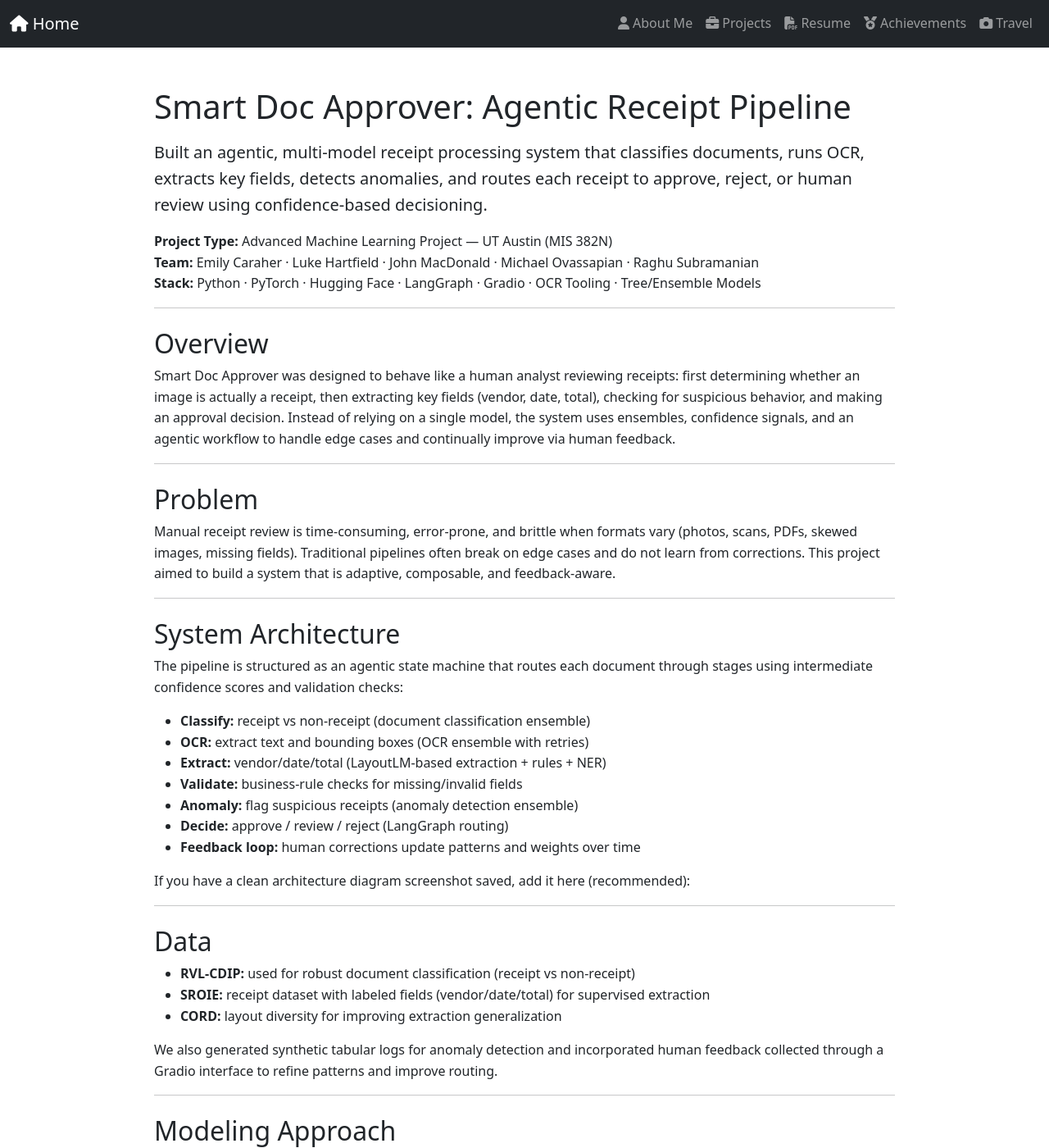
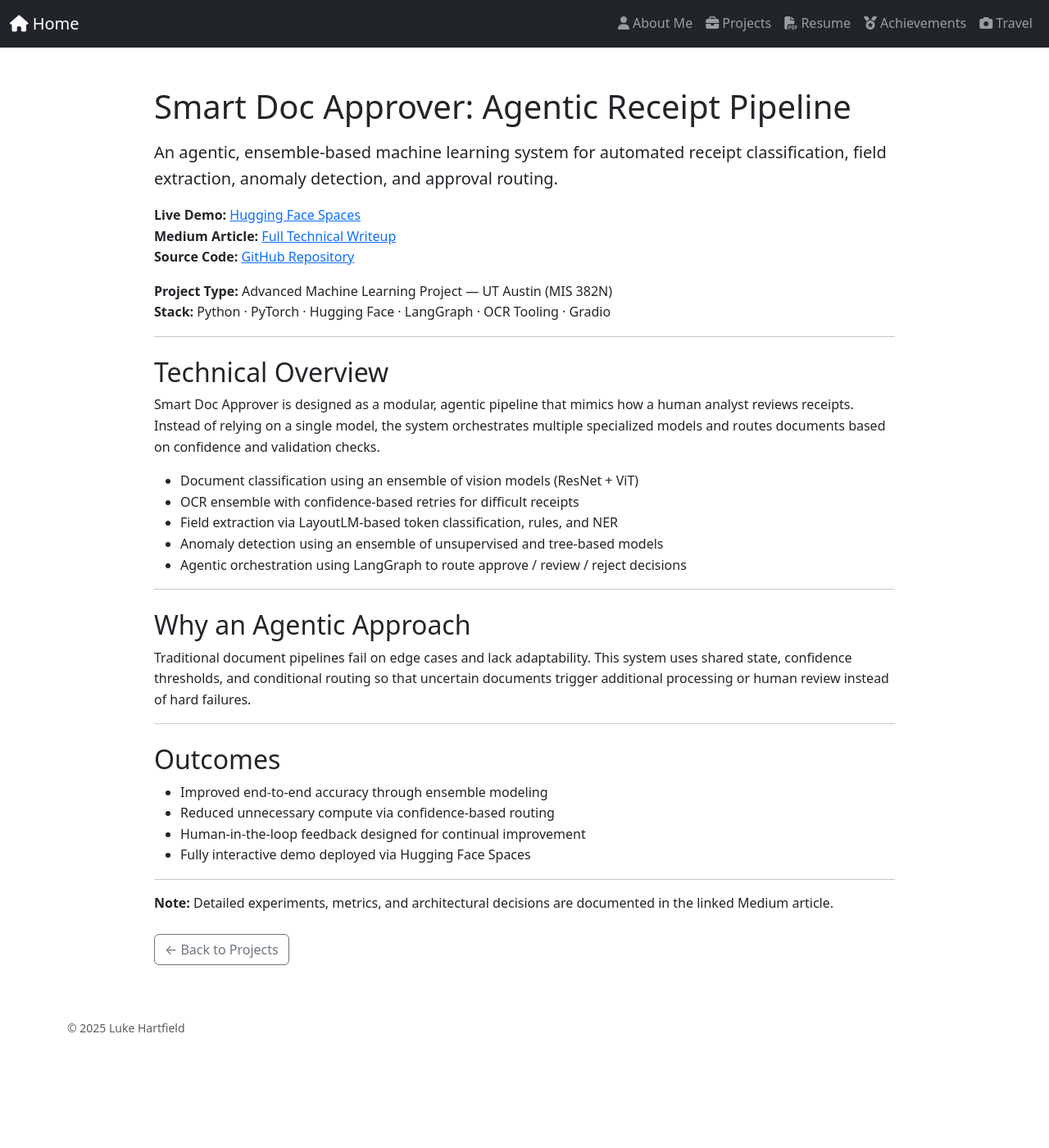
Before and after one commit to lukehartfield/lukehartfield.github.io, a Jekyll site: the page built from projects/smartdocapprover.md, in a window 1280 px wide and 1400 px high. Shown: the whole window at 82% size. Built offline with Jekyll 4.4.1, drawn with Linux system fonts in a browser that asks for light colours; some of the changed text lies outside the part shown.

Commit message:
Update smartdocapprover.md

```diff
--- a/projects/smartdocapprover.md
+++ b/projects/smartdocapprover.md
@@ -1,194 +1,75 @@
 ---
 layout: default
-title: Smart Doc Approver – Agentic Receipt Pipeline (Ensembled ML + LangGraph)
+title: Smart Doc Approver – Agentic Receipt Pipeline
 ---
 
 <div class="container my-4">
   <h1 class="mb-3">Smart Doc Approver: Agentic Receipt Pipeline</h1>
   <p class="lead">
-    Built an agentic, multi-model receipt processing system that classifies documents, runs OCR, extracts key fields,
-    detects anomalies, and routes each receipt to approve, reject, or human review using confidence-based decisioning.
+    An agentic, ensemble-based machine learning system for automated receipt classification,
+    field extraction, anomaly detection, and approval routing.
+  </p>
+
+  <p>
+    <strong>Live Demo:</strong>
+    <a href="https://huggingface.co/spaces/Rogue2003/Receipt_Agent" target="_blank">
+      Hugging Face Spaces
+    </a><br/>
+    <strong>Medium Article:</strong>
+    <a href="https://medium.com/@lukehartfield_25231/smart-doc-approver-building-an-agentic-receipt-pipeline-that-actually-works-79ad74614854"
+       target="_blank">
+      Full Technical Writeup
+    </a><br/>
+    <strong>Source Code:</strong>
+    <a href="https://github.com/lukehartfield/SmartDocApprover" target="_blank">
+      GitHub Repository
+    </a>
   </p>
 
   <p><strong>Project Type:</strong> Advanced Machine Learning Project — UT Austin (MIS 382N)<br/>
-     <strong>Team:</strong> Emily Caraher · Luke Hartfield · John MacDonald · Michael Ovassapian · Raghu Subramanian<br/>
-     <strong>Stack:</strong> Python · PyTorch · Hugging Face · LangGraph · Gradio · OCR Tooling · Tree/Ensemble Models</p>
+     <strong>Stack:</strong> Python · PyTorch · Hugging Face · LangGraph · OCR Tooling · Gradio</p>
 
   <hr/>
 
-  <h2 class="mt-4">Overview</h2>
+  <h2 class="mt-4">Technical Overview</h2>
   <p>
-    Smart Doc Approver was designed to behave like a human analyst reviewing receipts: first determining whether an image
-    is actually a receipt, then extracting key fields (vendor, date, total), checking for suspicious behavior, and making
-    an approval decision. Instead of relying on a single model, the system uses ensembles, confidence signals, and an
-    agentic workflow to handle edge cases and continually improve via human feedback.
+    Smart Doc Approver is designed as a modular, agentic pipeline that mimics how a human
+    analyst reviews receipts. Instead of relying on a single model, the system orchestrates
+    multiple specialized models and routes documents based on confidence and validation checks.
+  </p>
+
+  <ul>
+    <li>Document classification using an ensemble of vision models (ResNet + ViT)</li>
+    <li>OCR ensemble with confidence-based retries for difficult receipts</li>
+    <li>Field extraction via LayoutLM-based token classification, rules, and NER</li>
+    <li>Anomaly detection using an ensemble of unsupervised and tree-based models</li>
+    <li>Agentic orchestration using LangGraph to route approve / review / reject decisions</li>
+  </ul>
+
+  <hr/>
+
+  <h2 class="mt-4">Why an Agentic Approach</h2>
+  <p>
+    Traditional document pipelines fail on edge cases and lack adaptability.
+    This system uses shared state, confidence thresholds, and conditional routing
+    so that uncertain documents trigger additional processing or human review
+    instead of hard failures.
   </p>
 
   <hr/>
 
-  <h2 class="mt-4">Problem</h2>
-  <p>
-    Manual receipt review is time-consuming, error-prone, and brittle when formats vary (photos, scans, PDFs, skewed
-    images, missing fields). Traditional pipelines often break on edge cases and do not learn from corrections. This
-    project aimed to build a system that is adaptive, composable, and feedback-aware.
-  </p>
-
-  <hr/>
-
-  <h2 class="mt-4">System Architecture</h2>
-  <p>
-    The pipeline is structured as an agentic state machine that routes each document through stages using intermediate
-    confidence scores and validation checks:
-  </p>
+  <h2 class="mt-4">Outcomes</h2>
   <ul>
-    <li><strong>Classify:</strong> receipt vs non-receipt (document classification ensemble)</li>
-    <li><strong>OCR:</strong> extract text and bounding boxes (OCR ensemble with retries)</li>
-    <li><strong>Extract:</strong> vendor/date/total (LayoutLM-based extraction + rules + NER)</li>
-    <li><strong>Validate:</strong> business-rule checks for missing/invalid fields</li>
-    <li><strong>Anomaly:</strong> flag suspicious receipts (anomaly detection ensemble)</li>
-    <li><strong>Decide:</strong> approve / review / reject (LangGraph routing)</li>
-    <li><strong>Feedback loop:</strong> human corrections update patterns and weights over time</li>
-  </ul>
-
-  <p class="mt-3">
-    If you have a clean architecture diagram screenshot saved, add it here (recommended):
-  </p>
-  <!--
-  <img src="{{ '/assets/smartdoc/agentic-flow.png' | relative_url }}"
-       alt="Smart Doc Approver pipeline diagram"
-       class="img-fluid rounded shadow-sm mt-2" />
-  -->
-
-  <hr/>
-
-  <h2 class="mt-4">Data</h2>
-  <ul>
-    <li><strong>RVL-CDIP:</strong> used for robust document classification (receipt vs non-receipt)</li>
-    <li><strong>SROIE:</strong> receipt dataset with labeled fields (vendor/date/total) for supervised extraction</li>
-    <li><strong>CORD:</strong> layout diversity for improving extraction generalization</li>
-  </ul>
-  <p>
-    We also generated synthetic tabular logs for anomaly detection and incorporated human feedback collected through a
-    Gradio interface to refine patterns and improve routing.
-  </p>
-
-  <hr/>
-
-  <h2 class="mt-4">Modeling Approach</h2>
-
-  <h3 class="mt-3">Document Classification</h3>
-  <ul>
-    <li>Stacked vision models (ResNet-18 + ViT-Tiny) to classify receipt vs non-receipt</li>
-    <li>Combined strengths of texture/visual cues (ResNet) and layout understanding (ViT)</li>
-    <li>Reported strong ensemble performance compared to individual models</li>
-  </ul>
-
-  <h3 class="mt-3">OCR Ensemble</h3>
-  <ul>
-    <li>Primary OCR with EasyOCR for speed and bounding boxes</li>
-    <li>Fallback “deep OCR” retries (e.g., TrOCR / PaddleOCR / Tesseract) when confidence drops</li>
-    <li>Confidence-driven routing to avoid expensive OCR runs unless needed</li>
-  </ul>
-
-  <h3 class="mt-3">Field Extraction</h3>
-  <ul>
-    <li>LayoutLMv3-based token classification for vendor/date/total extraction</li>
-    <li>Rule-based support (regex for dates/currency) and position heuristics</li>
-    <li>Lightweight NER checks to resolve conflicts and stabilize predictions</li>
-  </ul>
-
-  <h3 class="mt-3">Anomaly Detection</h3>
-  <ul>
-    <li>Ensemble anomaly detection using methods including Isolation Forest, gradient-boosting variants, and one-class models</li>
-    <li>Majority vote / weighted decisions to reduce false alarms and improve robustness</li>
-  </ul>
-
-  <h3 class="mt-3">Agentic Orchestration</h3>
-  <ul>
-    <li>LangGraph state machine controlling the pipeline with shared state and conditional edges</li>
-    <li>Routes documents based on confidence thresholds and validation outcomes (approve / review / reject)</li>
-    <li>Human-in-the-loop feedback updates patterns and improves future runs</li>
+    <li>Improved end-to-end accuracy through ensemble modeling</li>
+    <li>Reduced unnecessary compute via confidence-based routing</li>
+    <li>Human-in-the-loop feedback designed for continual improvement</li>
+    <li>Fully interactive demo deployed via Hugging Face Spaces</li>
   </ul>
 
   <hr/>
-
-  <h2 class="mt-4">Results</h2>
-  <p>
-    The report shows ensemble-driven improvements across components and overall decision accuracy. In evaluation,
-    the system demonstrated strong end-to-end performance with an agentic flow that reduces unnecessary compute and
-    routes uncertain cases to review.
-  </p>
-
-  <ul>
-    <li><strong>Pipeline decision accuracy:</strong> improved to ~91% with the ensemble approach</li>
-    <li><strong>Field extraction:</strong> improved to ~79% F1 with the ensemble approach</li>
-    <li><strong>Anomaly detection:</strong> improved to ~91% with the ensemble approach</li>
-    <li><strong>Operational routing:</strong> across 1,000 receipts, ~65% auto-approved, ~25% routed to review, ~10% rejected</li>
-  </ul>
-
-  <hr/>
-
-  <h2 class="mt-4">What Made It “Agentic”</h2>
-  <ul>
-    <li><strong>Adaptive:</strong> retries low-confidence steps (e.g., enhanced OCR) instead of failing</li>
-    <li><strong>Stateful:</strong> maintains shared state across nodes for explainability and routing</li>
-    <li><strong>Composable:</strong> each stage can be swapped or improved without rebuilding the entire system</li>
-    <li><strong>Feedback-aware:</strong> human corrections become learning signals for future runs</li>
-  </ul>
-
-  <hr/>
-
-  <h2 class="mt-4">Considerations and Next Steps</h2>
-  <ul>
-    <li>Field extraction remains sensitive to irregular or stylized receipts (logos, multi-currency, long restaurant receipts)</li>
-    <li>Multi-page invoices were not yet supported in the current version</li>
-    <li>Improving training data diversity and adding multi-page handling would increase robustness</li>
-    <li>Future work could incorporate more targeted active learning from borderline cases</li>
-  </ul>
-
-  <hr/>
-
-<hr/>
-
-<h2 class="mt-4">Links</h2>
-<ul>
-  <li>
-    <strong>Live Demo:</strong>
-    <a href="https://huggingface.co/spaces/Rogue2003/Receipt_Agent" target="_blank">
-      Hugging Face Spaces – Receipt Agent
-    </a>
-  </li>
-  <li>
-    <strong>Medium Article:</strong>
-    <a href="https://medium.com/@lukehartfield_25231/smart-doc-approver-building-an-agentic-receipt-pipeline-that-actually-works-79ad74614854"
-       target="_blank">
-      Smart Doc Approver: Building an Agentic Receipt Pipeline That Actually Works
-    </a>
-  </li>
-  <li>
-    <strong>Source Code:</strong>
-    <a href="https://github.com/lukehartfield/SmartDocApprover" target="_blank">
-      GitHub – SmartDocApprover
-    </a>
-  </li>
-</ul>
-
-<hr/>
-<p class="mt-3">
-  <strong>Full code, demo, and report:</strong>
-  <a href="https://github.com/lukehartfield/SmartDocApprover" target="_blank">Available here</a>.
-</p>
-
-<p class="mt-4">
-  <a class="btn btn-outline-secondary" href="{{ '/projects/' | relative_url }}">
-    ← Back to Projects
-  </a>
-</p>
-
-
-  <hr/>
   <p class="mt-3">
-    <strong>Full code and report:</strong> available via the links above.
+    <strong>Note:</strong> Detailed experiments, metrics, and architectural decisions
+    are documented in the linked Medium article.
   </p>
 
   <p class="mt-4">
```
